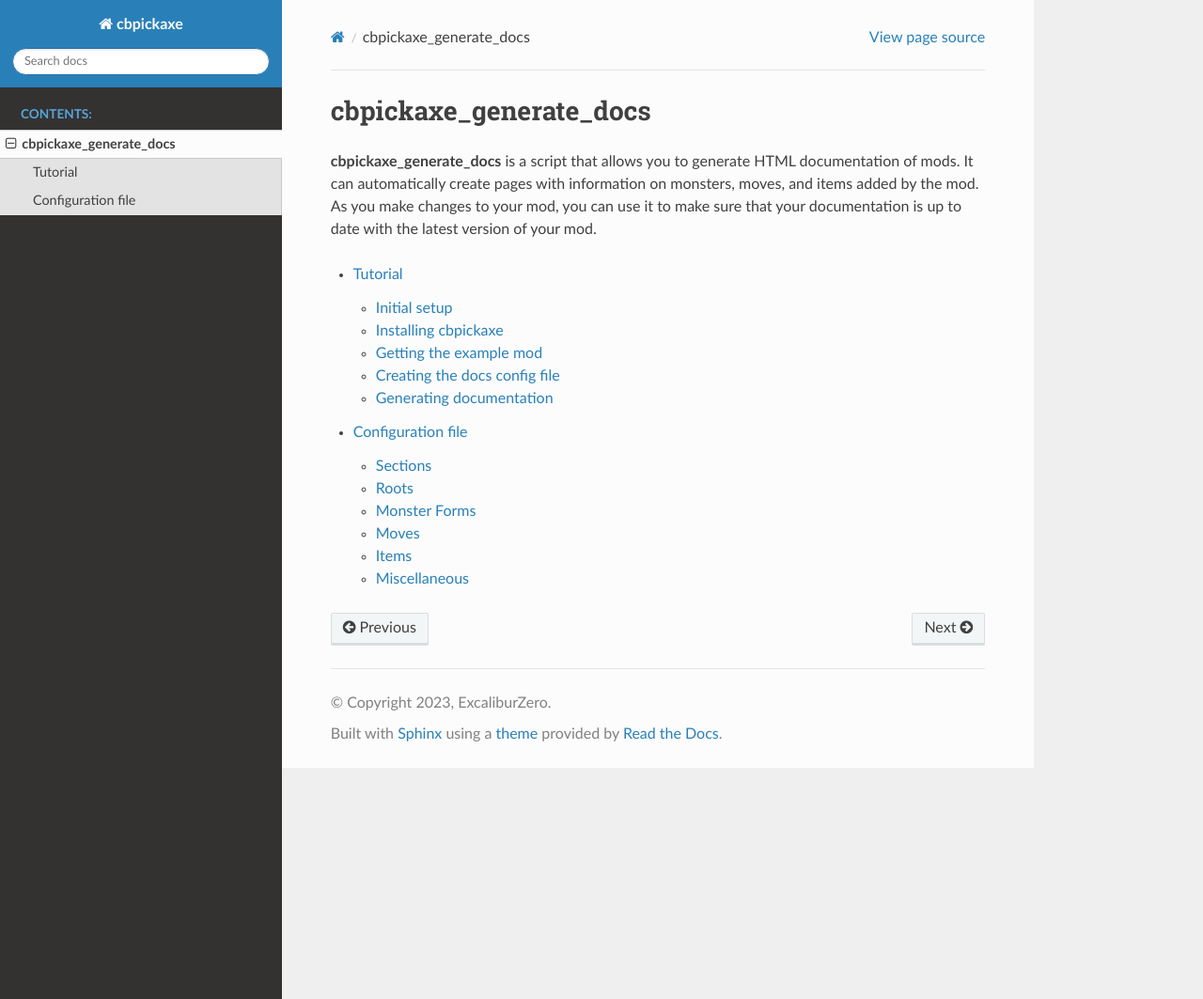
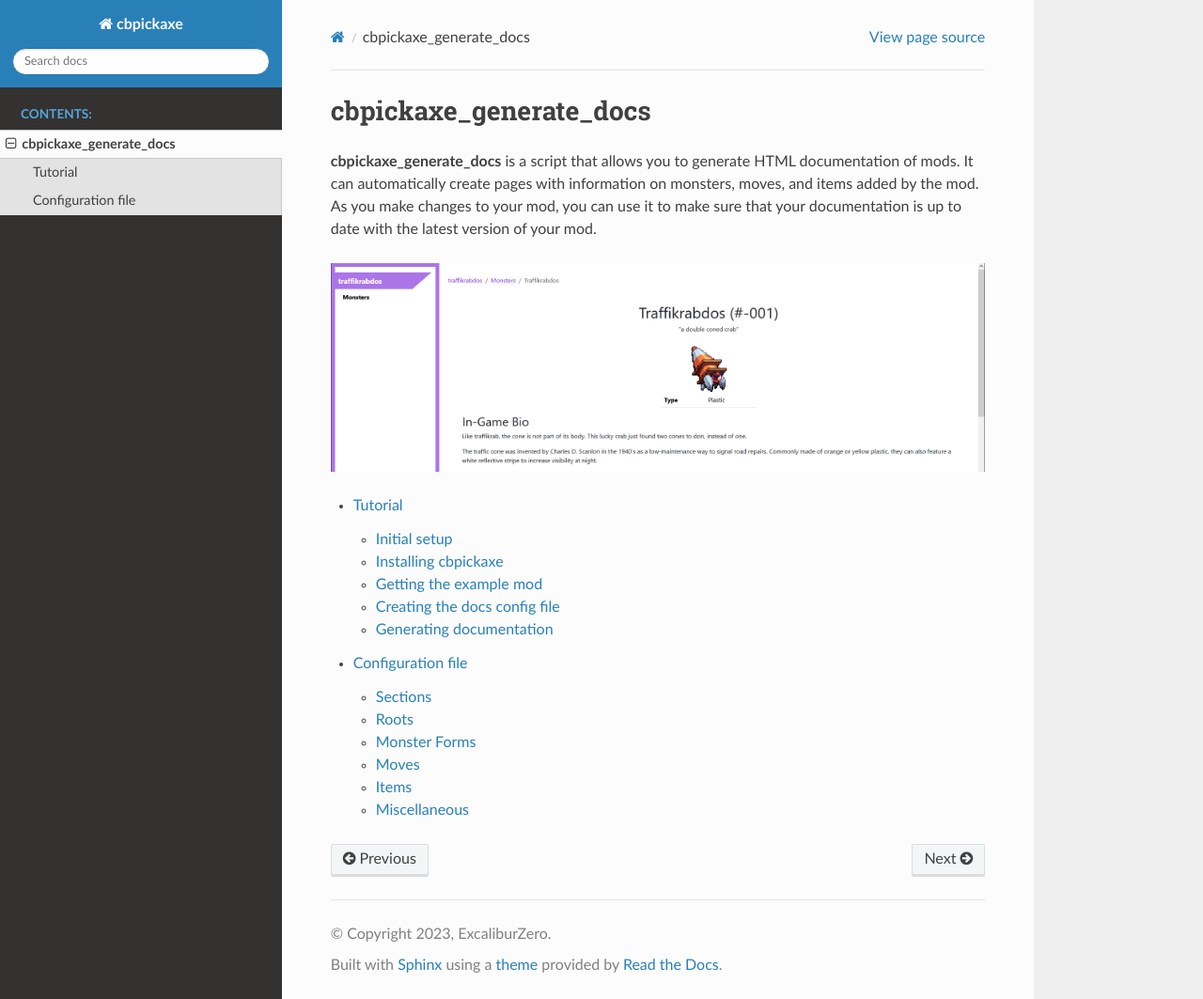
Before and after one commit to ExcaliburZero/cbpickaxe, a Sphinx documentation site: the page built from docs/source/generate_docs/intro.rst, in a window 1280 px wide and 1063 px high. Shown: the whole window at 94% size. Built offline with Sphinx 7.4.7 and the Read the Docs theme 2.0.0, drawn with Linux system fonts in a browser that asks for light colours.

Commit message:
Add example image to docs tool intro

```diff
--- a/docs/source/generate_docs/intro.rst
+++ b/docs/source/generate_docs/intro.rst
@@ -1,6 +1,8 @@
 cbpickaxe_generate_docs
 =======================
 **cbpickaxe_generate_docs** is a script that allows you to generate HTML documentation of mods. It can automatically create pages with information on monsters, moves, and items added by the mod. As you make changes to your mod, you can use it to make sure that your documentation is up to date with the latest version of your mod.
+
+.. image:: ../images/generate_docs_tutorial_example_monster.png
 
 .. toctree::
    :maxdepth: 2
```
